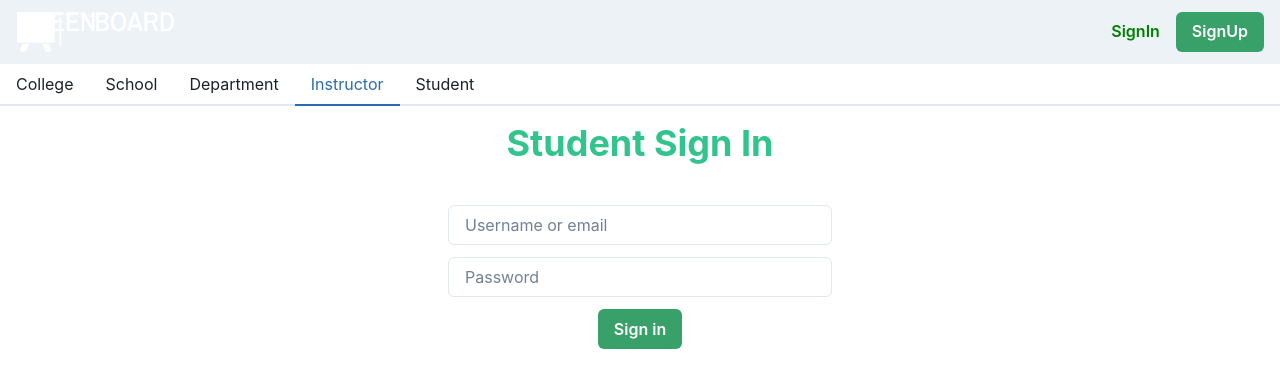
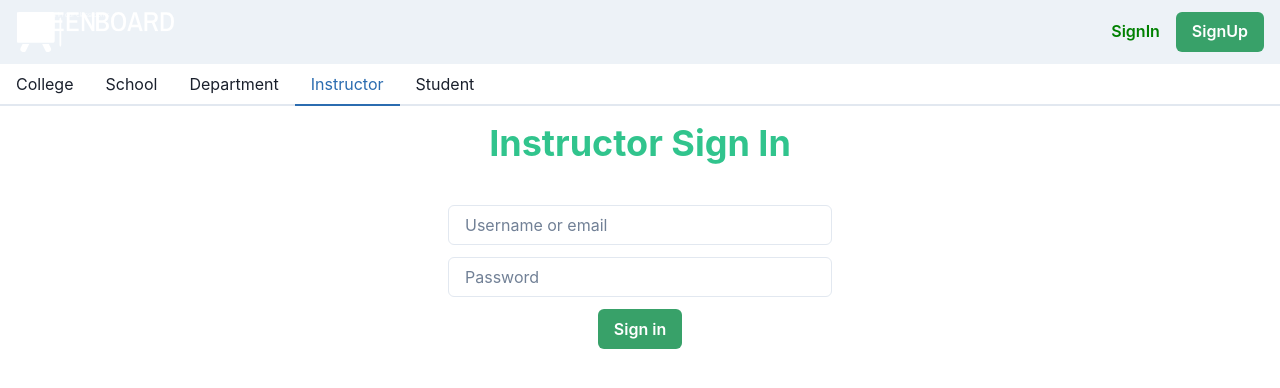
Before and after one commit to michaelehab/GreenBoard, a React (Create React App) app in the folder web/: page /signin in a window 1280 px wide. Both pictures are taken after a click on the tab "Instructor". Shown: the top 388 px of the page. Built offline with nearby package versions, Linux system fonts and the light colour scheme.

Commit message:
Added Instructor SignIn Page

```diff
--- /dev/null
+++ b/web/src/components/instructorSignIn.tsx
@@ -0,0 +1,86 @@
+import {
+    Box,
+    Button,
+    Flex,
+    Input,
+    Alert,
+    AlertIcon,
+    Heading,
+    Center,
+  } from "@chakra-ui/react";
+  import { FormEvent, useCallback, useEffect, useState } from "react";
+  import { useNavigate } from "react-router-dom";
+  import { isLoggedIn, instructorSignIn } from "../utils/auth";
+
+  export const InstructorSignIn = () => {
+    const navigate = useNavigate();
+    const [email, setEmail] = useState("");
+    const [passWord, setPassWord] = useState("");
+    const [error, setError] = useState("");
+
+    const signIn = useCallback(
+      async (e: FormEvent | MouseEvent) => {
+        e.preventDefault();
+        if (email === "" || passWord === "") {
+          setError("Email or password can't be empty!");
+        } else {
+          try {
+            await instructorSignIn(email, passWord);
+            navigate("/");
+          } catch (err) {
+            setError(err as string);
+          }
+        }
+      },
+      [navigate, email, passWord]
+    );
+
+    useEffect(() => {
+      if (isLoggedIn()) {
+        navigate("/");
+      }
+    }, [navigate]);
+
+    return (
+      <form onSubmit={signIn}>
+        <Center>
+          <Heading color="#31C48D">Instructor Sign In</Heading>
+        </Center>
+        <Flex maxW="sm" mx="auto" my={10} direction="column" gap={3}>
+          <Input
+            placeholder="Username or email"
+            value={email}
+            variant="outline"
+            onChange={(e) => setEmail(e.target.value)}
+          />
+
+          <Input
+            placeholder="Password"
+            variant="outline"
+            type="password"
+            value={passWord}
+            onChange={(e) => setPassWord(e.target.value)}
+          />
+
+          <Box m="auto">
+            <Button
+              colorScheme="green"
+              variant="solid"
+              type="submit"
+              display="block"
+              onClick={signIn}
+            >
+              Sign in
+            </Button>
+          </Box>
+
+          {!!error && (
+            <Alert status="error">
+              <AlertIcon />
+              {error}
+            </Alert>
+          )}
+        </Flex>
+      </form>
+    );
+  };
--- a/web/src/pages/signIn.tsx
+++ b/web/src/pages/signIn.tsx
@@ -4,6 +4,7 @@ import { SchoolSignIn } from "../components/schoolSignIn";
 import { useTitle } from "../utils/useTitle";
 import { DepartmentSignIn } from "../components/departmentSignIn";
 import { StudentSignIn } from "../components/studentSignIn";
+import { InstructorSignIn } from "../components/instructorSignIn";
 
 export const SignIn = () => {
   useTitle("Sign in");
@@ -29,6 +30,9 @@ export const SignIn = () => {
           <DepartmentSignIn />
         </TabPanel>
         <TabPanel>
+          <InstructorSignIn/>
+        </TabPanel>
+        <TabPanel>
           <StudentSignIn/>
         </TabPanel>
       </TabPanels>
```
